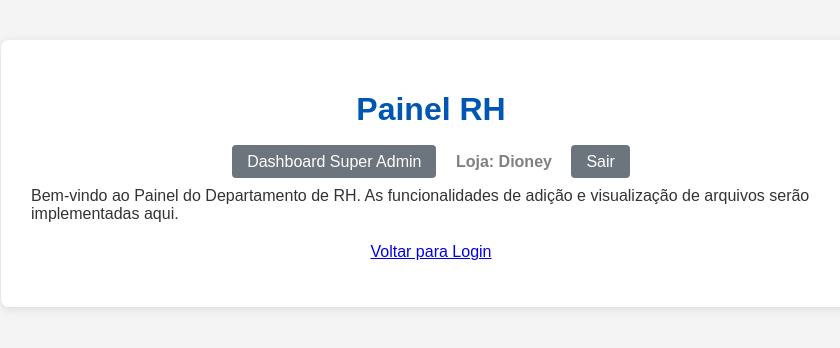
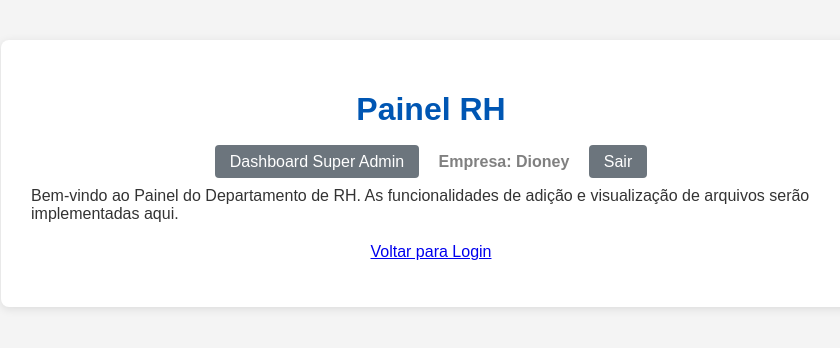
Before and after one commit to SimpleDioney/sav, a Flask app: page /rh/dashboard in a window 1280 px wide. Shown: the top 348 px of the page, without its empty margins (209-1049 px from the left). Run offline with Flask 3, Linux system fonts and the light colour scheme; a user stored in the database is signed in.

Commit message:
Update rh_dashboard.html

```diff
--- a/templates/rh/rh_dashboard.html
+++ b/templates/rh/rh_dashboard.html
@@ -14,7 +14,7 @@
                 <a href="{{ url_for('super_admin_dashboard') }}">Dashboard Super Admin</a>
             {% endif %}
             {% if session.store_name %}
-        <span style="color: gray; margin: 0 10px; font-weight: bold;">Loja: {{ session.store_name }}</span>
+        <span style="color: gray; margin: 0 10px; font-weight: bold;">Empresa: {{ session.store_name }}</span>
     {% endif %}
             <a href="{{ url_for('admin_logout') }}">Sair</a>
         </div>
```
